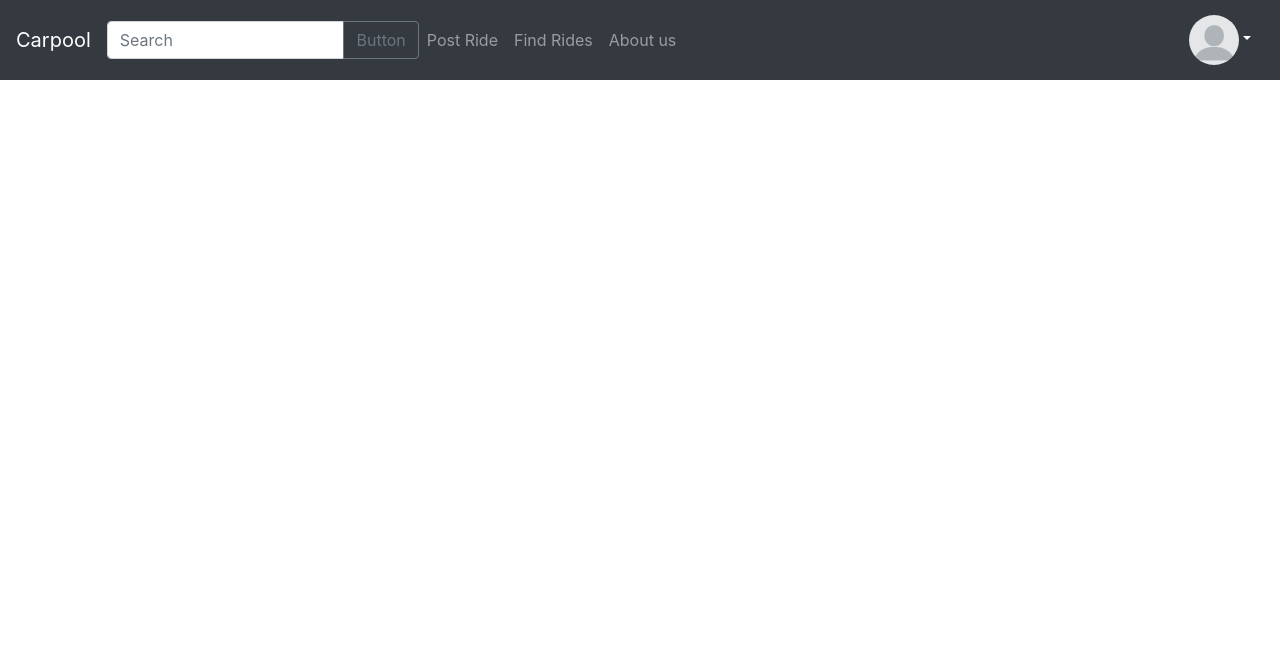
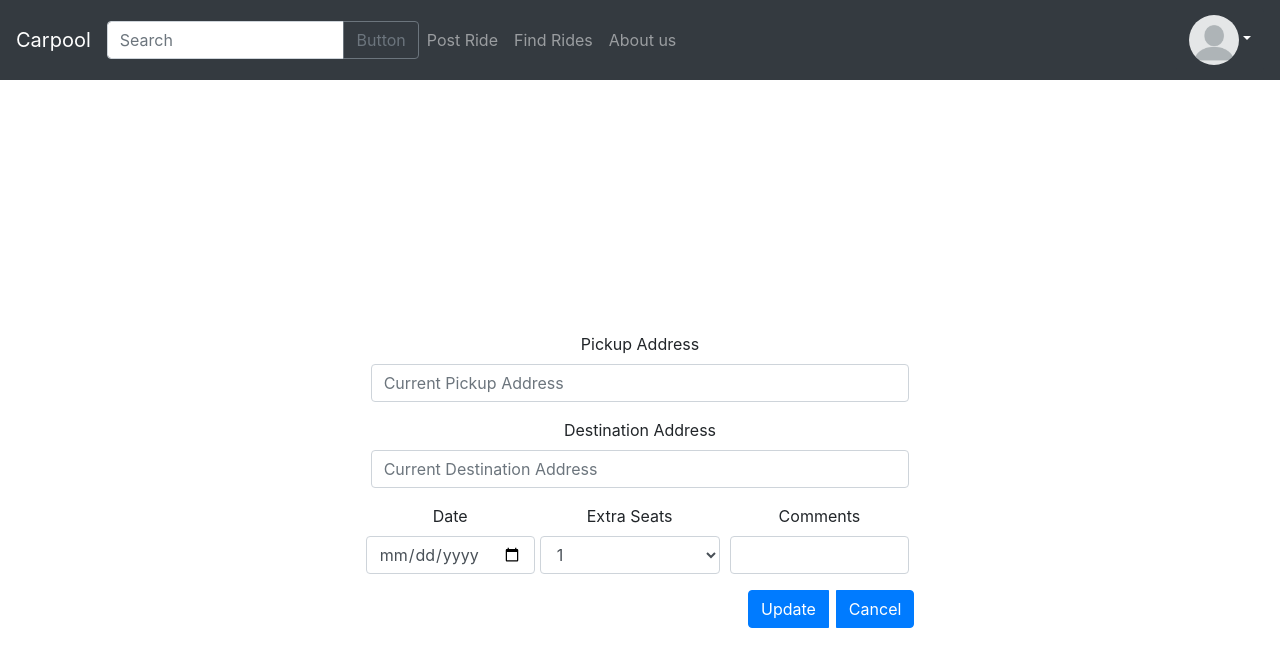
Before and after one commit to sorkinl/Carpool3.0, a React (Create React App) app: page /edittrip in a window 1280 px wide. Shown: the top 666 px of the page. Built offline with nearby package versions, Linux system fonts and the light colour scheme.

Commit message:
Created the edit trip form

```diff
--- a/src/App.js
+++ b/src/App.js
@@ -5,6 +5,7 @@ import FrontPage from "./components/FrontPage/FrontPage";
 import LogIn from "./components/Auth/LogIn";
 import SignUp from "./components/Auth/SignUp";
 import Navbar from "./components/Navbar/Navbar";
+import EditTrip from "./components/CreateTrip/EditTrip"
 import {
   Switch,
   Route,
@@ -26,6 +27,7 @@ const Routers = () => {
         <Route path="/trip" exact component={TripCard} />
         <Route path="/login" exact component={LogIn} />
         <Route path="/signup" exact component={SignUp} />
+        <Route path="/edittrip" exact component={EditTrip} />
       </Switch>
     </>
   );
--- /dev/null
+++ b/src/components/CreateTrip/EditTrip.jsx
@@ -0,0 +1,71 @@
+import React, {useState} from "react";
+import {Form,Col, Button, DropdownButton, Dropdown, Modal} from 'react-bootstrap'
+import DateTimePicker from 'react-datetime-picker'
+
+
+const EditTrip =()=>{
+    const [date, setDate] = useState(new Date())
+
+    const maxDate=()=>{
+        var date = new Date(new Date());
+        date.setDate(date.getDate() + 90);
+        return date;
+    }
+
+    return(
+<div className="text-center vh-100 d-flex align-items-center justify-content-center">
+    <Form>
+  <Form.Group controlId="formGridAddressPickUp">
+    <Form.Label>Pickup Address</Form.Label>
+    <Form.Control placeholder="Current Pickup Address" />
+  </Form.Group>
+
+  <Form.Group controlId="formGridAddressDestination">
+    <Form.Label>Destination Address</Form.Label>
+    <Form.Control placeholder="Current Destination Address" />
+  </Form.Group>
+
+  <Form.Row>
+  <Form.Group>
+    <Form.Label controlId="formGridDate">Date</Form.Label>
+         <Form.Control type="date"
+             value = {date}
+             onChange={(value)=>setDate(value)}
+             clearIcon={null}
+             minDate={new Date()}
+             maxDate={maxDate()}
+            />
+  </Form.Group>
+
+    <Form.Group as={Col} controlId="formGridSeats">
+      <Form.Label>Extra Seats</Form.Label>
+      <Form.Control as="select" defaultValue="deafault">
+        <option>1</option>
+        <option>2</option>
+        <option>3</option>
+        <option>4+</option>
+      </Form.Control>
+    </Form.Group>
+
+    <Form.Group as={Col} controlId="formGridComment">
+      <Form.Label>Comments</Form.Label>
+      <Form.Control/>
+    </Form.Group>
+  </Form.Row>
+
+  <Form.Row>
+  <div className="btn-group ml-auto">
+  <Button className="col-xs-3 mr-2">
+    Update
+  </Button>
+  <Button>
+    Cancel
+  </Button>
+  </div>
+  </Form.Row>
+</Form>
+ </div>
+    )
+}
+
+export default EditTrip
```
